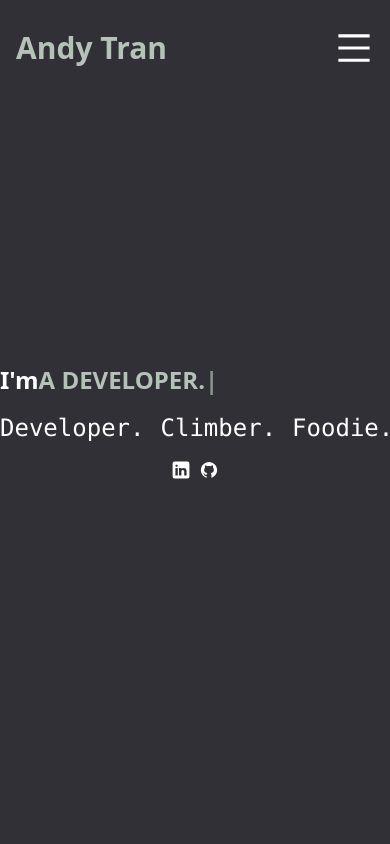
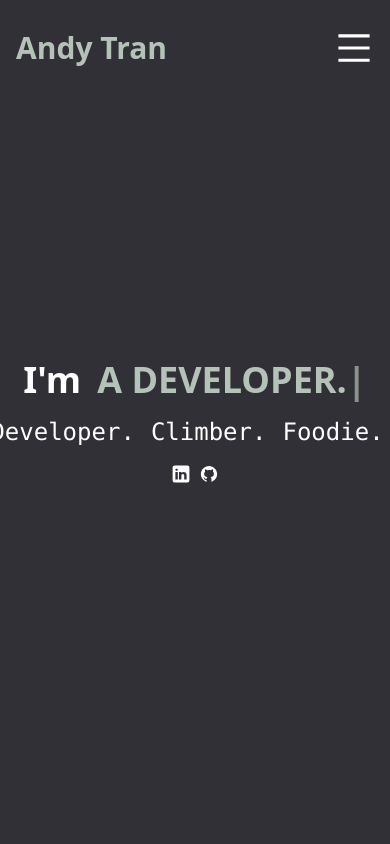
Before and after one commit to AyyyTran/AndyTranPortfolio, a React (Vite) app: page / in a window 390 px wide. Shown: the top 844 px of the page. Built offline with nearby package versions, Linux system fonts and the light colour scheme; the HTML template or start-up script is replaced by a standard one.

Commit message:
fixed small media queries as defaults

```diff
--- a/src/Components/Hero.jsx
+++ b/src/Components/Hero.jsx
@@ -5,13 +5,11 @@ import Fade from 'react-reveal/Fade';
 const Hero = () => {
   return (
     <div className="text-white">
-      <div className="max-w-[800px] mt-[-96px] w-full h-screen mx-auto flex flex-col justify-center md:items-start sm:items-center">
-        <div className="sm: flex">
-          <p className="md:text-6xl sm:text-4xl sm:pr-2 text-2xl font-bold">
-            I'm
-          </p>
+      <div className="max-w-[800px] mt-[-96px] w-full h-screen mx-auto flex flex-col justify-center md:items-start items-center">
+        <div className="flex justify-center">
+          <p className=" text-4xl pr-2 font-bold md:text-6xl">I'm</p>
           <Typed
-            className="uppercase md:text-6xl sm:text-4xl text-2xl font-bold text-[#b5c2b7]"
+            className="uppercase text-4xl pl-2 font-bold text-[#b5c2b7] md:text-6xl "
             strings={[' Andy Tran.', ' A Developer.', ' A 3 HEX CLIMBER.']}
             typeSpeed={125}
             backSpeed={100}
@@ -19,7 +17,7 @@ const Hero = () => {
           />
         </div>
         <Fade bottom>
-          <div className="flex pt-4">
+          <div className="flex pt-4 justify-center">
             <p className="text-2xl font-mono pr-4">Developer.</p>
             <p className="text-2xl font-mono pr-4">Climber.</p>
             <p className="text-2xl font-mono pr-4">Foodie.</p>
--- a/src/Components/Navbar.jsx
+++ b/src/Components/Navbar.jsx
@@ -25,7 +25,7 @@ const Navbar = () => {
       <div
         className={
           nav
-            ? 'fixed top-0 left-0 h-[45%] w-full bg-[#4040a1] ease-in-out duration-500'
+            ? 'fixed top-0 left-0 h-[50%] w-full bg-[#4040a1] ease-in-out duration-500'
             : 'fixed top-[-100%]'
         }
       >
```
